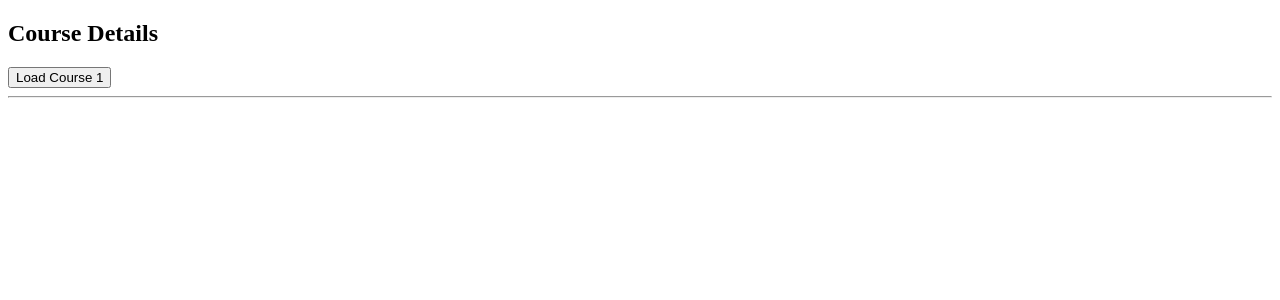
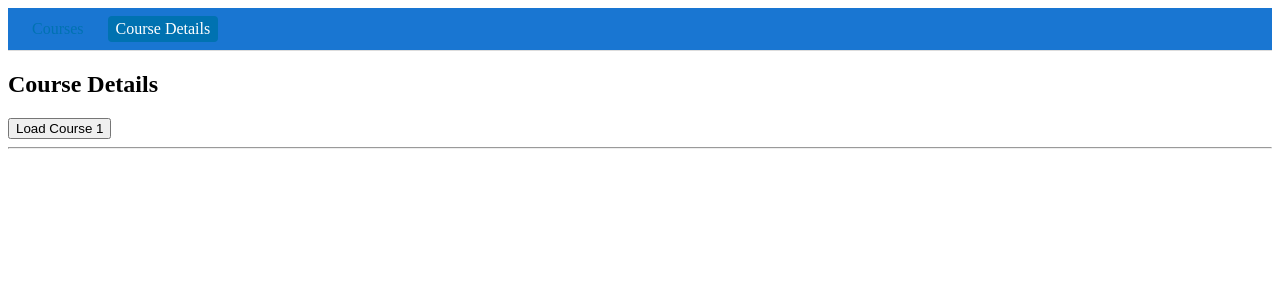
Before and after one commit to nazmulancc/course-booking-system, an Angular app: page /courses/1 in a window 1280 px wide. Shown: the top 300 px of the page. Built offline with nearby package versions, Linux system fonts and the light colour scheme.

Commit message:
navigation between routes

```diff
--- a/src/app/app.component.css
+++ b/src/app/app.component.css
@@ -0,0 +1,25 @@
+nav {
+  background-color: #1976d2;
+  border-bottom: 1px solid #ddd;
+  padding: 0.5rem 1rem;
+  display: flex;
+  align-items: center;
+  gap: 1rem;
+}
+
+nav a {
+  color: #0072b1;
+  text-decoration: none;
+  padding: 0.25rem 0.5rem;
+  border-radius: 4px;
+  font-weight: 500;
+}
+
+nav a:hover {
+  background-color: #e7f3ff;
+}
+
+nav a.active {
+  background-color: #0072b1;
+  color: #fff;
+}
--- a/src/app/app.component.html
+++ b/src/app/app.component.html
@@ -1 +1,5 @@
+<nav>
+  <a routerLink="/courses" routerLinkActive="active" [routerLinkActiveOptions]="{exact: true}">Courses </a>
+  <a routerLink="/courses/1" routerLinkActive="active">Course Details</a>
+</nav>
 <router-outlet></router-outlet>
--- a/src/app/app.component.ts
+++ b/src/app/app.component.ts
@@ -1,11 +1,11 @@
 import { Component } from '@angular/core';
-import { RouterOutlet } from '@angular/router';
+import { RouterModule, RouterOutlet } from '@angular/router';
 import { CoursesListComponent } from './courses-list/courses-list.component';
 import { CourseDetailComponent } from './course-detail/course-detail.component';
 
 @Component({
   selector: 'app-root',
-  imports: [RouterOutlet, CourseDetailComponent],
+  imports: [RouterOutlet, RouterModule],
   templateUrl: './app.component.html',
   styleUrl: './app.component.css'
 })
--- a/src/app/course-card/course-card.component.html
+++ b/src/app/course-card/course-card.component.html
@@ -1,12 +1,13 @@
+@if(course){
 <div class="course-card">
     <img [src]="course.img" [alt]="course.title" width="100">
     <h3>{{ course.title}}</h3>
     <p>{{ course.description}}</p>
-    <p>{{ course.prices | currency: 'AUD'}}</p>
+    <p>{{ course.price | currency: 'AUD'}}</p>
     <p>{{ course.date | date: 'longDate'}}</p>
     <p [hidden]="!course.soldOut">Sold Out</p>
 
-    @if (course.prices < 50){
+    @if (course.price < 50){
         <div class="special-offer">Special Offer!</div>
     }
     @if (course.onSale){
@@ -15,3 +16,4 @@
     <button (click)="onAddToWishList()">Add to Wishlist</button>
     <button [disabled] ="course.soldOut" (click)="onCourseBooked()">Book Course</button>
 </div>
+}
--- a/src/app/course-card/course-card.component.ts
+++ b/src/app/course-card/course-card.component.ts
@@ -9,7 +9,7 @@ import { Course } from '../models/course.model';
   styleUrl: './course-card.component.css'
 })
 export class CourseCardComponent {
-  @Input() course!: Course;
+  @Input() course?: Course;
   @Output() courseBooked = new EventEmitter<any>();
   @Output() wishListAdded = new EventEmitter<any>();
 
--- a/src/app/course-detail/course-detail.component.html
+++ b/src/app/course-detail/course-detail.component.html
@@ -8,7 +8,7 @@
   <div>
     <h3>{{ course.title }}</h3>
     <p>{{ course.description }}</p>
-    <p>{{ course.prices | currency }}</p>
+    <p>{{ course.price | currency }}</p>
     <p>{{ course.date | date:'longDate'}} </p>
 
     <img [src]="course.img" [alt]="course.title" width="100"/>
--- a/src/app/courses-list/courses-list.component.html
+++ b/src/app/courses-list/courses-list.component.html
@@ -1,7 +1,7 @@
 <h2>{{ title }}</h2>
 @if (wishlist.length > 0){
     <div class="wishlist-banner">
-        <span class="heart"> </span>
+        <span class="heart">❤️</span>
         My Wishlist:
         @for (course of wishlist; track course.title){
         <span class ="wishlist-item">{{ course.title }}</span>
--- a/src/app/services/course.service.ts
+++ b/src/app/services/course.service.ts
@@ -9,7 +9,19 @@ import { Observable } from 'rxjs';
 export class CourseService {
 
   private baseUrl = 'http://localhost:3000';
+
+  private selectedCourse: Course | null = null;
+
+  setSelectedCourse(course: Course) {
+  this.selectedCourse = course;
+  }
+
+  getSelectedCourse(): Course | null {
+    return this.selectedCourse;
+  }
+
   constructor(private http: HttpClient) { }
+
 
   //GET All courses
   getCourses(): Observable<Course[]> {
```
Also changed, not shown: src/app/course-detail/course-detail.component.ts (+3 -6 lines), src/app/courses-list/courses-list.component.ts (+7 -0 lines), src/app/models/course.model.ts (+8 -8 lines).
